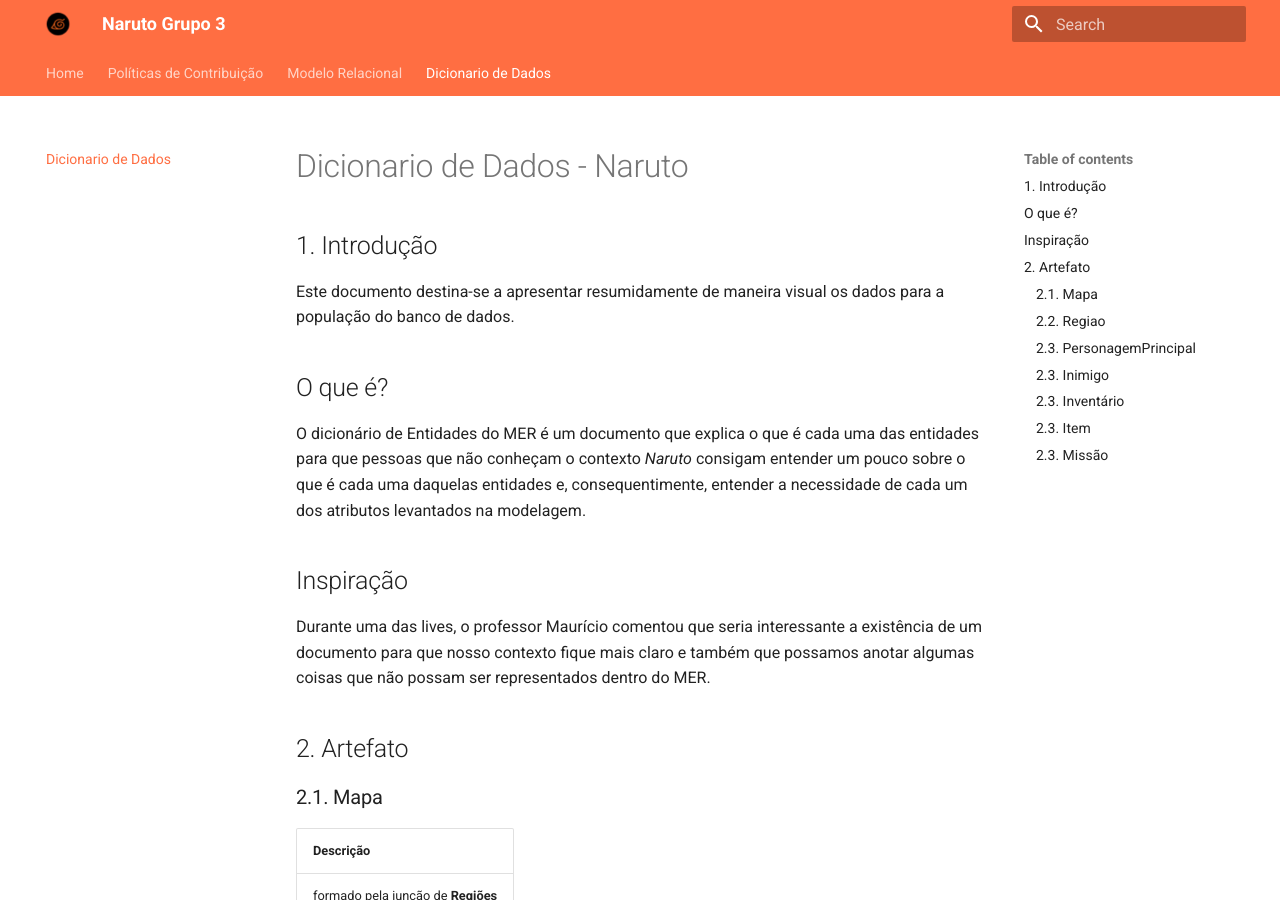
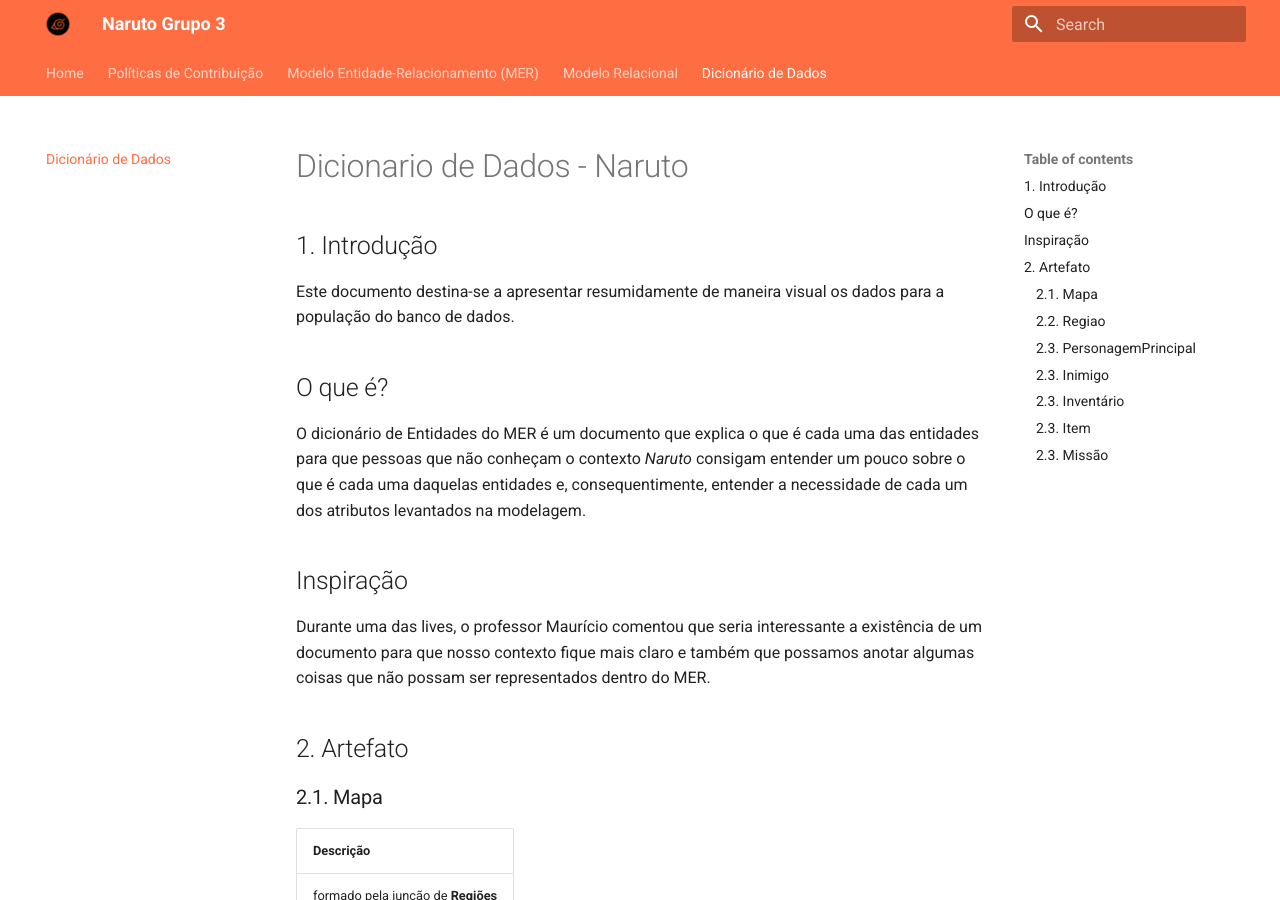
Before and after one commit to SBD1/grupo3_Naruto, an MkDocs documentation site: the page built from documentation/docs/dicionario_de_dados.md, in a window 1280 px wide and 900 px high. Built offline with MkDocs 1.6.1 and Material for MkDocs 9.7.7, drawn with Linux system fonts in a browser that asks for light colours.

Commit message:
feat: add DER v1

```diff
--- a/documentation/mkdocs.yml
+++ b/documentation/mkdocs.yml
@@ -13,8 +13,9 @@
 nav:
   - "Home": "index.md"
   - "Políticas de Contribuição": "policies.md"
+  - "Modelo Entidade-Relacionamento (MER)": "diagrama_entidade_relacionamento.md"
   - "Modelo Relacional": "modelo_relacional.md"
-  - "Dicionario de Dados": "Dicionariodedados.md"
+  - "Dicionário de Dados": "dicionario_de_dados.md"
   # Siga este exemplo para navegação com dropdown
   # - "Entidades Inicias"
   #   - "Entidade X": flkhfkjlhjkf
```
Also changed, not shown: documentation/docs/diagrama_entidade_relacionamento.md (added, +18 -0 lines), documentation/docs/dicionario_de_dados.md (renamed from documentation/docs/Dicionariodedados.md), documentation/docs/images/diagrama-entidade-relacionamento-v1.png (added).
